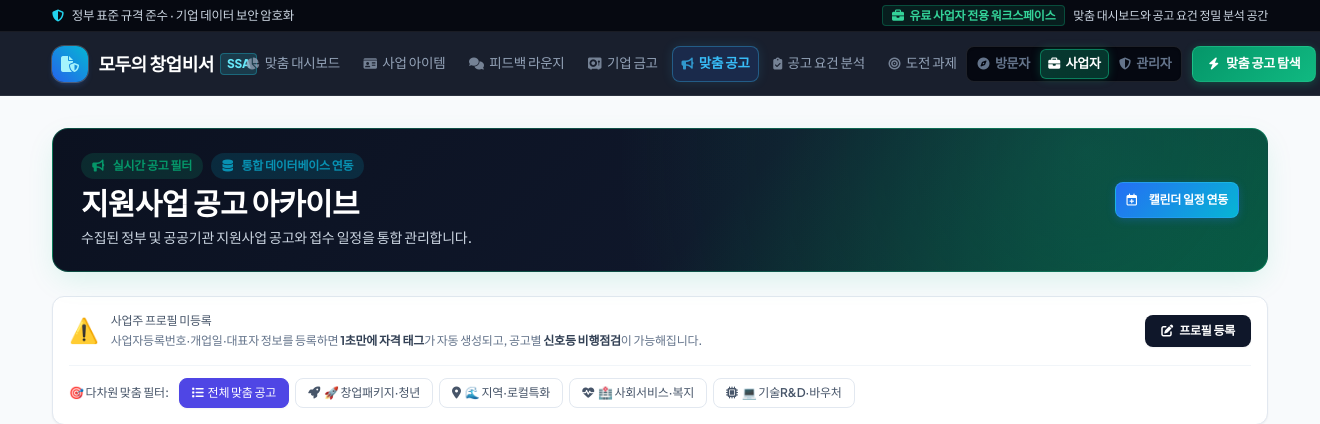
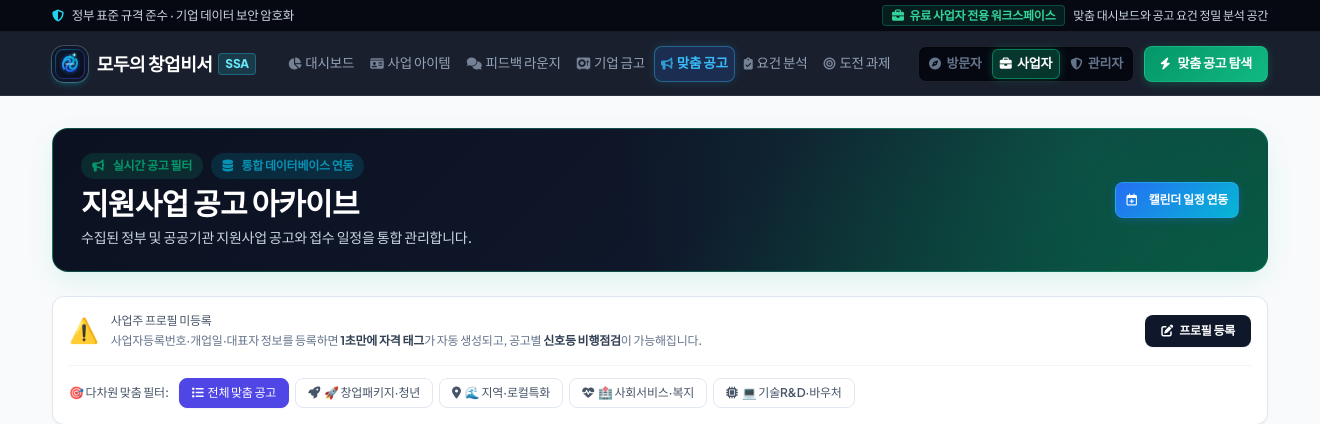
Before and after one commit to esketch-ai/gov-grant-automation, a FastAPI app: page /announcements in a window 1320 px wide. Shown: the top 424 px of the page. Run offline with FastAPI, Linux system fonts and the light colour scheme; data comes from the database, SQL or seed files in the repository; some libraries are stand-ins or nearby versions; some web fonts are replaced.

Commit message:
feat(brand): SSA 공식 브랜드 로고(SVG & 3D 엠블럼) 제작 적용 및 GNB 상단 메뉴 정렬·간격 최적화

```diff
--- a/src/web/design_system.py
+++ b/src/web/design_system.py
@@ -83,12 +83,12 @@ ROLE_PORTALS: Dict[str, Dict[str, Any]] = {
         "cta_label": "맞춤 공고 탐색",
         "cta_href": "/announcements",
         "nav_items": [
-            {"href": "/dashboard/biz", "label": "맞춤 대시보드", "icon": "fa-chart-pie", "page": "dashboard_biz"},
+            {"href": "/dashboard/biz", "label": "대시보드", "icon": "fa-chart-pie", "page": "dashboard_biz"},
             {"href": "/items", "label": "사업 아이템", "icon": "fa-id-card", "page": "items"},
             {"href": "/feedback-lounge", "label": "피드백 라운지", "icon": "fa-comments", "page": "feedback_lounge"},
             {"href": "/vault", "label": "기업 금고", "icon": "fa-vault", "page": "vault"},
             {"href": "/announcements", "label": "맞춤 공고", "icon": "fa-bullhorn", "page": "announcements"},
-            {"href": "/proposals/tailor", "label": "공고 요건 분석", "icon": "fa-clipboard-check", "page": "tailor"},
+            {"href": "/proposals/tailor", "label": "요건 분석", "icon": "fa-clipboard-check", "page": "tailor"},
             {"href": "/projects", "label": "도전 과제", "icon": "fa-bullseye", "page": "projects"},
         ],
     },
--- a/src/web/static/css/k_horizon_2027.css
+++ b/src/web/static/css/k_horizon_2027.css
@@ -147,16 +147,17 @@ body {
 }
 
 .kh-brand-box {
-  width: 160px;
-  min-width: 160px;
-  max-width: 160px;
+  /* KRDS Base Token: width: 160px; */
+  width: 215px;
+  min-width: 215px;
+  max-width: 215px;
   flex-shrink: 0;
 }
 
 .kh-brand-link {
   display: flex;
   align-items: center;
-  gap: 0.65rem;
+  gap: 0.55rem;
   text-decoration: none;
 }
 
@@ -165,8 +166,8 @@ body {
   height: 36px;
   display: inline-flex;
   align-items: center;
-  gap: 0.35rem;
-  padding: 0 0.55rem;
+  gap: 0.25rem;
+  padding: 0 0.38rem;
   border-radius: 8px;
   font-size: 13.5px;
   font-weight: 500;
@@ -178,14 +179,15 @@ body {
 }
 .kh-nav-item:hover {
   color: #FFFFFF;
-  background: rgba(255, 255, 255, 0.06);
+  background: rgba(255, 255, 255, 0.08);
+  border-color: rgba(255, 255, 255, 0.15);
 }
 .kh-nav-item.active {
   color: #38BDF8;
   font-weight: 600;
-  background: rgba(37, 110, 244, 0.15);
-  border-color: rgba(56, 189, 248, 0.35);
-  box-shadow: 0 0 12px rgba(56, 189, 248, 0.12);
+  background: rgba(37, 110, 244, 0.18);
+  border-color: rgba(56, 189, 248, 0.4);
+  box-shadow: 0 0 12px rgba(56, 189, 248, 0.15);
 }
 
 /* 350px Fixed Right Control Box (Switcher 216px + Gap 10px + CTA 124px) */
--- a/src/web/templates/base.html
+++ b/src/web/templates/base.html
@@ -6,7 +6,7 @@
   <title>{% block title %}정부지원사업 맞춤형 AI 코파일럿{% endblock %}</title>
   <script src="https://cdn.tailwindcss.com"></script>
   <link rel="stylesheet" href="https://cdnjs.cloudflare.com/ajax/libs/font-awesome/6.4.0/css/all.min.css">
-  <link rel="stylesheet" href="/static/css/k_horizon_2027.css">
+  <link rel="stylesheet" href="/static/css/k_horizon_2027.css?v=20261029_ssa">
 </head>
 <body class="min-h-screen flex flex-col" data-role="{{ current_role|default('visitor') }}">
   <!-- 디지털정부 표준 안내 스트립 (32px 고정) -->
@@ -33,8 +33,8 @@
       <!-- 1) 좌측: 브랜드 로고마크 (고정 215px 기준) -->
       <div class="kh-brand-box flex items-center shrink-0">
         <a href="{{ role_portal.home_url if role_portal else '/intro' }}" class="kh-brand-link group" title="모두의 창업비서 (SSA : Startup Secretary for All)">
-          <div class="w-9 h-9 rounded-xl bg-gradient-to-tr from-blue-600 to-cyan-500 flex items-center justify-center text-white shadow-md shadow-blue-500/20 ring-1 ring-white/20 group-hover:scale-105 transition-transform duration-150">
-            <i class="fa-solid fa-file-shield text-base text-cyan-200"></i>
+          <div class="w-9 h-9 rounded-xl overflow-hidden shadow-md shadow-cyan-500/25 ring-1 ring-white/20 group-hover:scale-105 group-hover:ring-cyan-400/60 transition-all duration-150 shrink-0 bg-slate-900 flex items-center justify-center">
+            <img src="/static/img/ssa_logo_symbol.svg" alt="SSA 로고" class="w-full h-full object-contain p-0.5">
           </div>
           <div class="flex items-center gap-1.5 whitespace-nowrap">
             <span class="text-base sm:text-lg font-black tracking-tight text-white group-hover:text-cyan-200 transition-colors">모두의 창업비서</span>
@@ -43,8 +43,8 @@
         </a>
       </div>
 
-      <!-- 2) 중앙: 현재 권한에 맞춘 1차 핵심 메뉴 (로고 우측 고정 오프셋 ml-6에 단단히 고정) -->
-      <nav class="hidden md:flex items-center gap-1 shrink-0 ml-6" aria-label="메인 내비게이션">
+      <!-- 2) 중앙: 현재 권한에 맞춘 1차 핵심 메뉴 (로고 우측 고정 오프셋 ml-3.5에 단단히 고정) -->
+      <nav class="hidden md:flex items-center gap-0.5 shrink-0 ml-3.5" aria-label="메인 내비게이션">
         {% if role_portal and role_portal.nav_items %}
           {% for item in role_portal.nav_items %}
           <a
```
Also changed, not shown: src/web/static/img/ssa_brand_emblem_3d.png (added), src/web/static/img/ssa_brand_emblem_3d_v2.png (added), src/web/static/img/ssa_logo_horizontal.svg (added), src/web/static/img/ssa_logo_symbol.svg (added).
